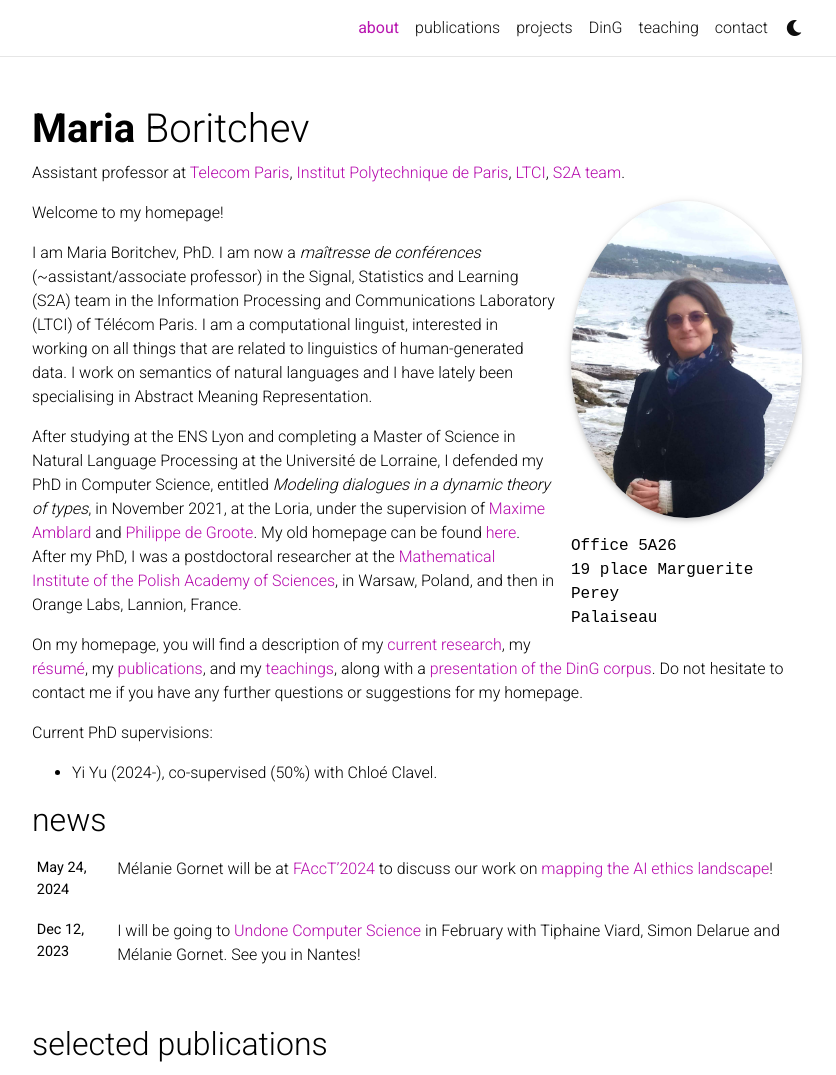
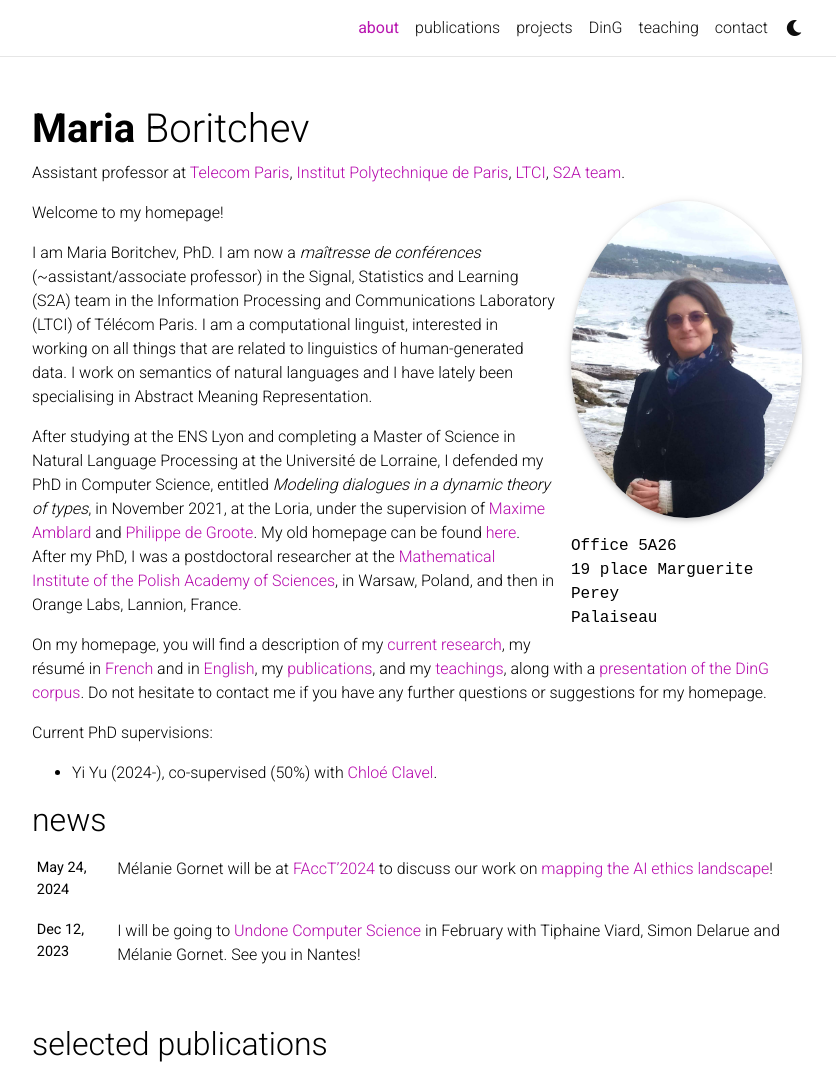
Before and after one commit to MBoritchev/page-perso-TP, a Jekyll site: the page built from _pages/about.md, in a window 1280 px wide and 1249 px high, cut to the strip 0-1075 px from the top of the window. Shown: the whole strip, without its empty margins (223-1059 px from the left). Built offline with Jekyll 4.4.1, drawn with Linux system fonts in a browser that asks for light colours; full-size pictures stand in for the smaller copies a plugin makes; comment, search, counter and statistics services are not loaded; a style sheet for code colours, icons or effects is not loaded.

Commit message:
Added links and EN CV

```diff
--- a/_pages/about.md
+++ b/_pages/about.md
@@ -24,7 +24,7 @@ I am Maria Boritchev, PhD. I am now a *maîtresse de conférences* (~assistant/a
 
 After studying at the ENS Lyon and completing a Master of Science in Natural Language Processing at the Université de Lorraine, I defended my PhD in Computer Science, entitled *Modeling dialogues in a dynamic theory of types*, in November 2021, at the Loria, under the supervision of <a href='https://members.loria.fr/MAmblard/'>Maxime Amblard</a> and <a href='https://members.loria.fr/PDegroote/'>Philippe de Groote</a>. My old homepage can be found <a href='https://members.loria.fr/MBoritchev/'>here</a>. After my PhD, I was a postdoctoral researcher at the <a href='https://www.impan.pl/en'>Mathematical Institute of the Polish Academy of Sciences</a>, in Warsaw, Poland, and then in Orange Labs, Lannion, France.
 
-On my homepage, you will find a description of my [current research](projects/), my [résumé](assets/pdf/CV_MB_FR.pdf), my [publications](publications/), and my [teachings](teaching/), along with a [presentation of the DinG corpus](ding/). Do not hesitate to contact me if you have any further questions or suggestions for my homepage.
+On my homepage, you will find a description of my [current research](projects/), my résumé in [French](assets/pdf/CV_MB_FR.pdf) and in [English](assets/pdf/enCV-MB_10-24.pdf), my [publications](publications/), and my [teachings](teaching/), along with a [presentation of the DinG corpus](ding/). Do not hesitate to contact me if you have any further questions or suggestions for my homepage.
 
 Current PhD supervisions:
-- Yi Yu (2024-), co-supervised (50%) with Chloé Clavel.
+- Yi Yu (2024-), co-supervised (50%) with <a href='https://clavel.wp.imt.fr/'>Chloé Clavel</a>.
```
Also changed, not shown: _projects/aiethics.md (+4 -4 lines), _projects/ding_project.md (+1 -1 lines), 1 other file.
